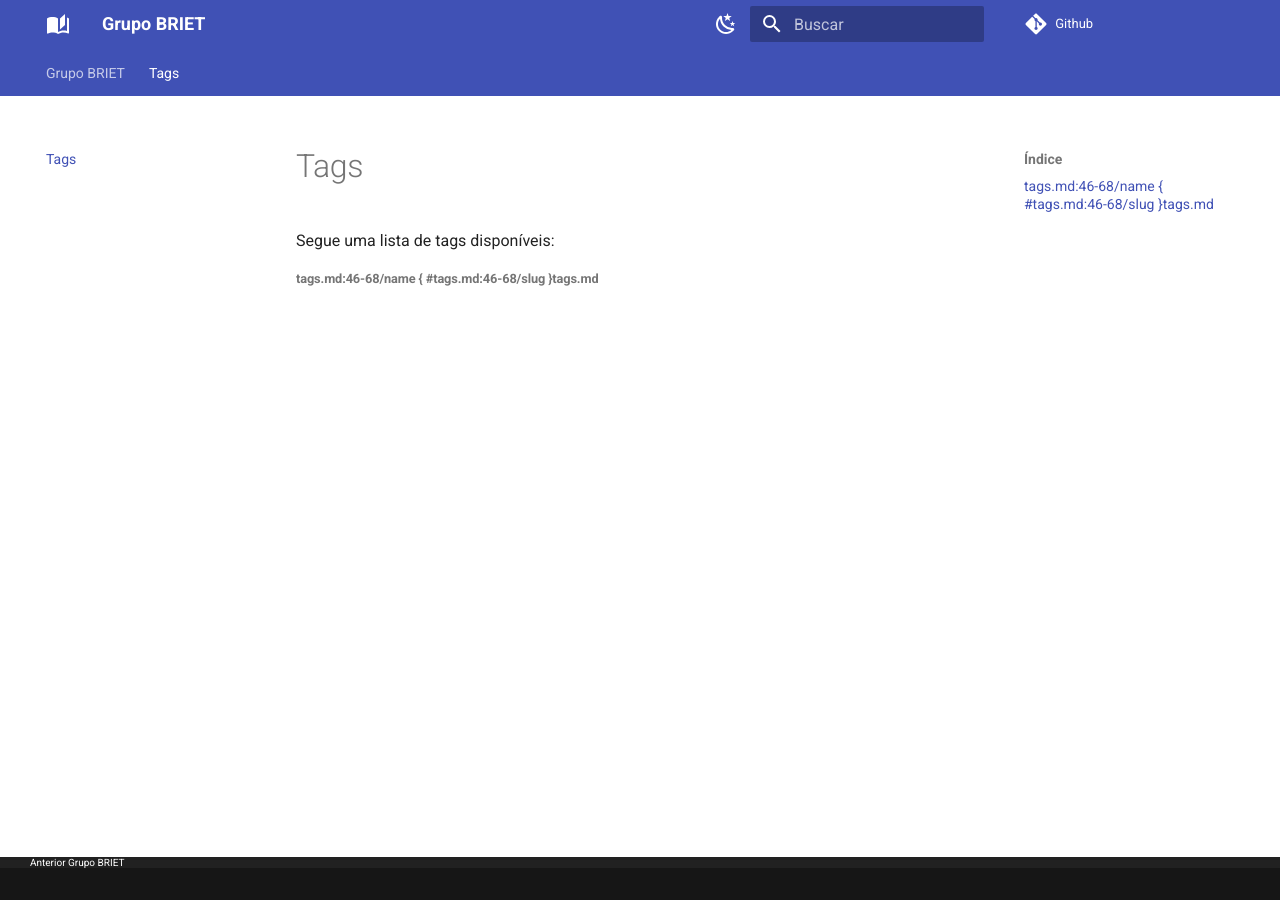
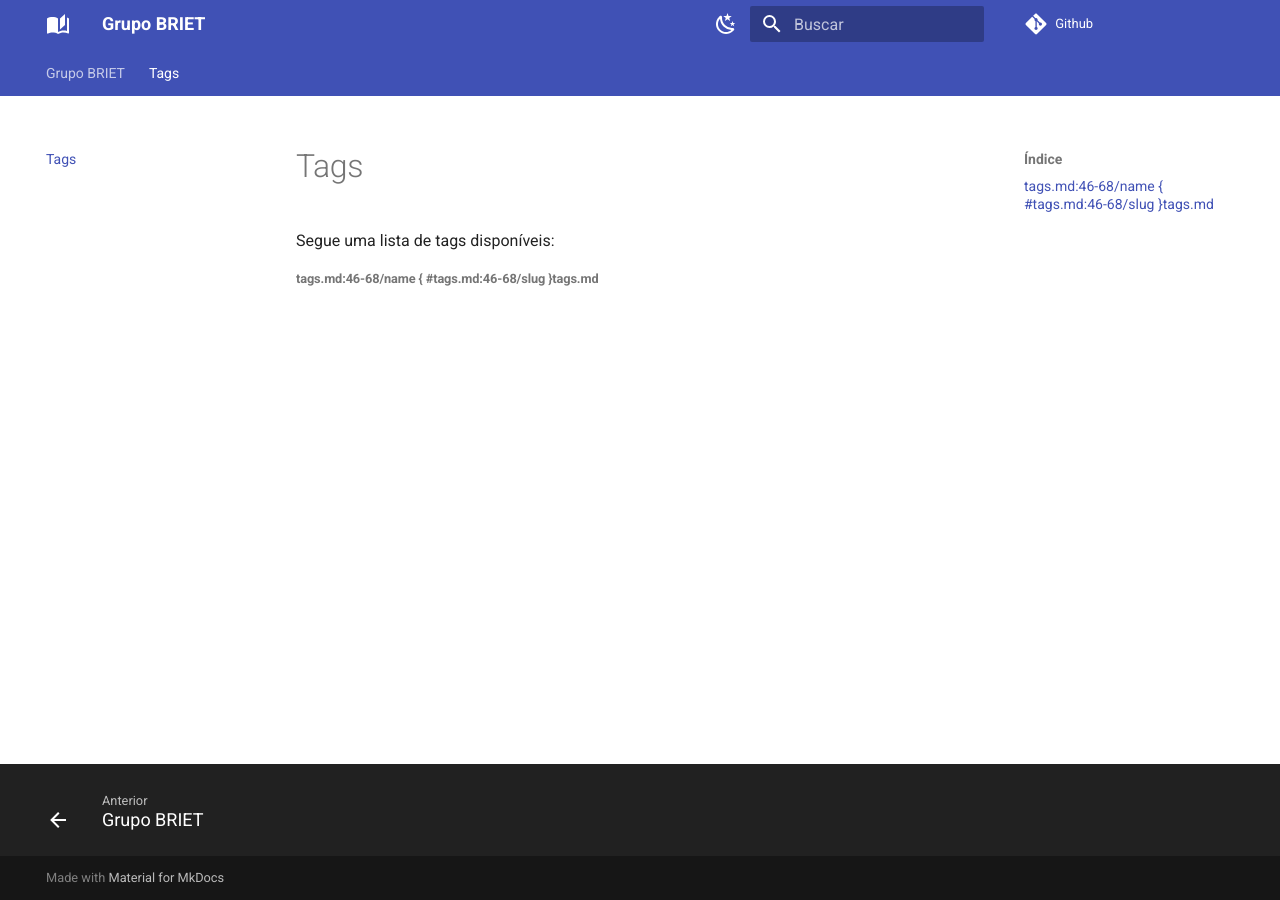
Before and after one commit to keellyayala/grupo-briet.github.io, an MkDocs documentation site: the page built from docs/tags.md, in a window 1280 px wide. Built offline with MkDocs 1.6.1 and Material for MkDocs 9.7.7, drawn with Linux system fonts in a browser that asks for light colours; a script that is not in the unit is left out; comment, search, counter and statistics services are not loaded.

Commit message:
Update mkdocs.yml

```diff
--- a/mkdocs.yml
+++ b/mkdocs.yml
@@ -10,7 +10,7 @@ edit_uri: "edit/main/docs/"
 
 theme:
   name: material
-  custom_dir: 'theme'
+#  custom_dir: 'theme'
   shortcuts:
       help: 191    # ?
 #      next: 78     # n
```
